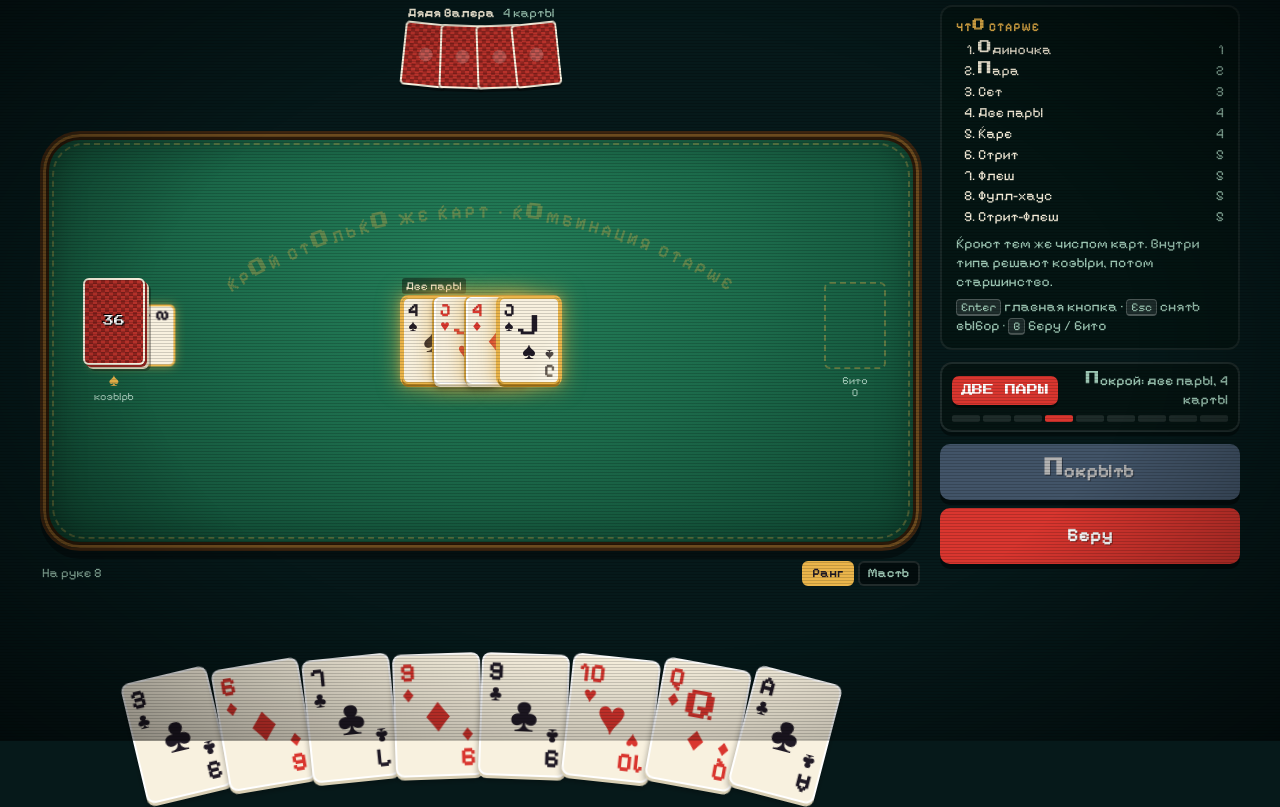
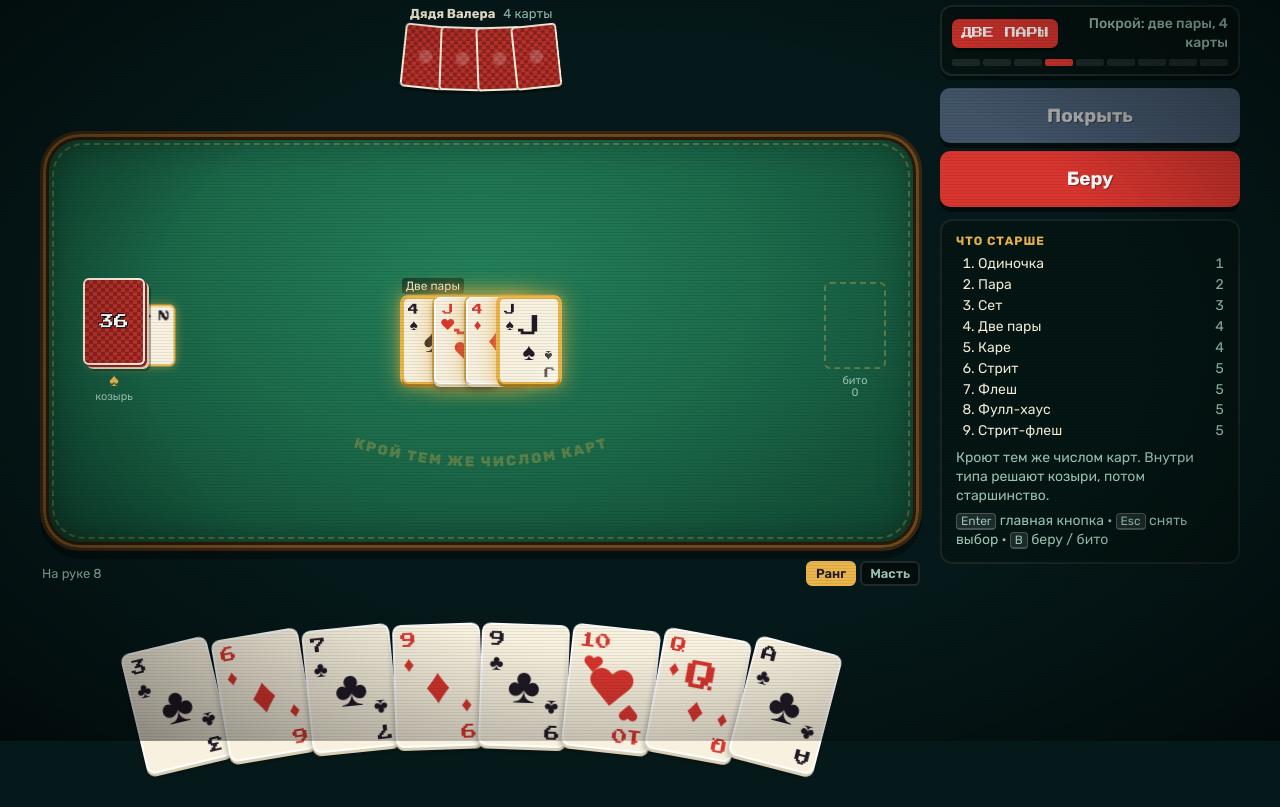
Before and after one commit to alic1035wizz/durocker, a plain HTML site: page index.html in a window 1280 px wide. Shown: the part 59-866 px from the top of the page. After the commit the page ends 843 px from the top, so only its background shows below. Drawn offline with Linux system fonts and the light colour scheme.

Commit message:
Дизайн: читаемый шрифт с кириллицей, веер руки не наезжает на кнопки, крупнее карты на столе, порядок панели на ПК
Co-Authored-By: Claude Opus 5.5 <noreply@anthropic.com>
Claude-Session: https://claude.ai/code/session_019MCKY48Dh5HHywow9PZGq9

```diff
--- a/css/style.css
+++ b/css/style.css
@@ -3,8 +3,8 @@
   --bg:#06191a; --felt:#1c6b4b; --felt-deep:#0f4430; --gold:#eab54b; --paper:#f8f1df; --paper-edge:#d9cfb4;
   --ink:#201a26; --red:#d9362f; --blue:#2c7fe0; --orange:#f39b2b; --grey:#5b6d68; --text:#f3ecd8; --muted:#9cc6b3;
   --back1:#b8322b; --back2:#8e231e; --sheet:#0d2a25;
-  --f-pix:"Pixelify Sans","Press Start 2P",ui-monospace,monospace;
-  --f-hard:"Press Start 2P","Pixelify Sans",ui-monospace,monospace;
+  --f-pix:"Rubik",system-ui,-apple-system,"Segoe UI",sans-serif;
+  --f-hard:"Press Start 2P",ui-monospace,monospace;
   color-scheme:dark;
 }
 *{box-sizing:border-box;-webkit-tap-highlight-color:transparent}
@@ -13,7 +13,7 @@ body{font-family:var(--f-pix);font-size:16px;overflow-x:hidden;
   padding-left:max(12px,env(safe-area-inset-left,0px));padding-right:max(12px,env(safe-area-inset-right,0px));padding-block:8px}
 #bg{position:fixed;inset:0;width:100%;height:100%;z-index:-2;image-rendering:pixelated}
 body::after{content:"";position:fixed;inset:0;pointer-events:none;z-index:50;
-  background:repeating-linear-gradient(to bottom,rgba(0,0,0,.16) 0 1px,transparent 1px 3px),radial-gradient(ellipse at center,transparent 55%,rgba(0,0,0,.55) 100%)}
+  background:repeating-linear-gradient(to bottom,rgba(0,0,0,.07) 0 1px,transparent 1px 3px),radial-gradient(ellipse at center,transparent 55%,rgba(0,0,0,.55) 100%)}
 button{font:inherit;color:inherit;cursor:pointer}
 input{font:inherit}
 :focus-visible{outline:2px solid var(--gold);outline-offset:2px}
@@ -42,20 +42,20 @@ input{font:inherit}
 .bubble::after{content:"";position:absolute;left:-7px;top:12px;border:7px solid transparent;border-right-color:var(--paper);border-left:0}
 .bubble.on{opacity:1;transform:scale(1)}
 
-.felt{--w:40px;position:relative;flex:1;min-height:250px;border-radius:26px;
+.felt{--w:48px;position:relative;flex:1;min-height:250px;border-radius:26px;
   background:radial-gradient(ellipse at 50% 35%,#24805a 0%,var(--felt) 45%,var(--felt-deep) 100%);
   border:3px solid #3b2410;box-shadow:inset 0 0 0 3px #6b4a1e,inset 0 0 0 6px #2a1909,inset 0 0 40px rgba(0,0,0,.45),0 8px 0 rgba(0,0,0,.35);
-  display:grid;grid-template-columns:64px 1fr 56px;gap:6px;padding:14px 10px;overflow:hidden}
+  display:grid;grid-template-columns:70px 1fr 60px;gap:6px;padding:14px 10px;overflow:hidden}
 .felt::before{content:"";position:absolute;inset:9px;border:2px dashed rgba(234,181,75,.28);border-radius:20px;pointer-events:none}
-.print{position:absolute;left:50%;top:6px;transform:translateX(-50%);width:110%;max-width:620px;pointer-events:none;opacity:.32}
-.print text{font-family:var(--f-pix);font-weight:700;font-size:13px;letter-spacing:2px;fill:var(--gold)}
+.print{position:absolute;left:50%;bottom:10px;transform:translateX(-50%);width:88%;max-width:520px;pointer-events:none;opacity:.3}
+.print text{font-family:var(--f-pix);font-weight:800;font-size:13px;letter-spacing:1.5px;fill:var(--gold)}
 .deckcol,.gravecol{display:flex;flex-direction:column;align-items:center;justify-content:center;gap:6px;position:relative;z-index:2}
 .deck{position:relative;width:var(--w);height:calc(var(--w)*1.4)}
 .deck .stack{position:absolute;inset:0;border-radius:6px;border:2px solid var(--paper);
   background:repeating-conic-gradient(var(--back1) 0 25%,var(--back2) 0 50%) 0 0/8px 8px;
   box-shadow:2px 2px 0 var(--back2),4px 4px 0 var(--paper-edge),6px 6px 0 rgba(0,0,0,.3)}
 .deck .trumpcard{position:absolute;left:12px;top:10px;transform:rotate(90deg);z-index:-1}
-.deck .cnt{position:absolute;inset:0;display:grid;place-items:center;font-family:var(--f-hard);font-size:11px;color:#fff;text-shadow:1px 1px 0 #000,-1px -1px 0 #000}
+.deck .cnt{position:absolute;inset:0;display:grid;place-items:center;font-family:var(--f-hard);font-size:calc(var(--w)*.24);color:#fff;text-shadow:1px 1px 0 #000,-1px -1px 0 #000}
 .lbl{font-size:11px;color:var(--muted);text-align:center;line-height:1.1}
 .lbl b{color:var(--gold);font-size:18px;display:block}
 .grave{position:relative;width:var(--w);height:calc(var(--w)*1.4)}
@@ -97,8 +97,8 @@ input{font:inherit}
 .sortbtns{display:flex;gap:4px}
 .sortbtns button{background:rgba(0,0,0,.45);border:2px solid rgba(255,255,255,.12);border-radius:6px;padding:2px 8px;font-size:13px;font-weight:600;color:var(--muted)}
 .sortbtns button.on{color:var(--ink);background:var(--gold);border-color:var(--gold)}
-.hand{--w:58px;position:relative;height:122px;width:100%}
-.slot{position:absolute;bottom:4px;transform-origin:50% 120%;transition:transform .18s cubic-bezier(.3,1.5,.5,1);perspective:700px}
+.hand{--w:60px;position:relative;height:134px;width:100%;margin-bottom:4px}
+.slot{position:absolute;bottom:14px;transform-origin:50% 120%;transition:transform .18s cubic-bezier(.3,1.5,.5,1);perspective:700px}
 .hand .slot{cursor:pointer}
 .botHand .slot{top:0;bottom:auto;transform-origin:50% -60%}
 
@@ -109,9 +109,9 @@ input{font:inherit}
 .front.red{color:var(--red)}
 .back{transform:rotateY(180deg);border:2px solid var(--paper);box-shadow:0 3px 0 rgba(0,0,0,.4);
   background:radial-gradient(circle at 50% 50%,rgba(255,255,255,.18) 0 18%,transparent 19%),repeating-conic-gradient(var(--back1) 0 25%,var(--back2) 0 50%) 0 0/8px 8px}
-.ix{position:absolute;display:flex;flex-direction:column;align-items:center;line-height:.9;font-weight:700;font-family:var(--f-pix)}
-.ix i{font-style:normal;font-size:.85em}
-.tl{left:6%;top:4%}.br{right:6%;bottom:4%;transform:rotate(180deg)}
+.ix{position:absolute;display:flex;flex-direction:column;align-items:center;gap:.25em;line-height:1;font-family:var(--f-hard);font-size:.6em}
+.ix i{font-style:normal;font-size:1.35em;font-family:var(--f-pix)}
+.tl{left:7%;top:6%}.br{right:7%;bottom:6%;transform:rotate(180deg)}
 .pip{position:absolute;inset:0;display:grid;place-items:center;font-size:1.9em;line-height:1}
 .pip .fc{font-family:var(--f-hard);font-size:.62em;display:flex;flex-direction:column;align-items:center;gap:2px}
 .pip .fc small{font-family:var(--f-pix);font-size:1.1em}
@@ -157,7 +157,7 @@ input{font:inherit}
 .over h2{font-family:var(--f-hard);font-size:21px;margin:0;color:var(--gold);text-shadow:3px 3px 0 #000;font-weight:400;line-height:1.35}
 .over p{margin:0;font-size:16px}
 .over .btn{flex:none;padding:13px 26px}
-@media (max-width:380px){.hand{--w:52px;height:112px}.felt{grid-template-columns:54px 1fr 48px;--w:36px}.banner .big{font-size:16px}.logo{font-size:12px}}
+@media (max-width:380px){.hand{--w:54px;height:122px}.felt{grid-template-columns:60px 1fr 52px;--w:42px}.banner .big{font-size:16px}.logo{font-size:12px}}
 @media (prefers-reduced-motion:reduce){.hand .slot .card .front,.card.trump .front::after,.battle.open .atk .card,.wait{animation:none}}
 
 /* ---------- standalone page reset ---------- */
@@ -194,7 +194,7 @@ kbd{font-family:var(--f-pix);font-size:12px;background:rgba(255,255,255,.1);bord
   .deck .trumpcard{left:18px;top:14px}
   .actions{flex-direction:column}
   .btn{font-size:19px;padding:15px 10px}
-  .siderules{display:block;background:rgba(5,20,18,.7);border:2px solid rgba(255,255,255,.08);border-radius:12px;padding:12px 14px;font-size:14px}
+  .siderules{order:9;display:block;background:rgba(5,20,18,.7);border:2px solid rgba(255,255,255,.08);border-radius:12px;padding:12px 14px;font-size:14px}
   .siderules h3{margin:0 0 6px;font-size:12px;letter-spacing:.08em;text-transform:uppercase;color:var(--gold)}
   .siderules ol{margin:0 0 8px;padding-left:22px;display:flex;flex-direction:column;gap:2px}
   .siderules li span{float:right;color:var(--muted);font-variant-numeric:tabular-nums}
--- a/index.html
+++ b/index.html
@@ -11,7 +11,7 @@
 <link rel="apple-touch-icon" href="assets/icon.svg">
 <link rel="preconnect" href="https://fonts.googleapis.com">
 <link rel="preconnect" href="https://fonts.gstatic.com" crossorigin>
-<link rel="stylesheet" href="https://fonts.googleapis.com/css2?family=Pixelify+Sans:wght@400;500;600;700&family=Press+Start+2P&display=swap">
+<link rel="stylesheet" href="https://fonts.googleapis.com/css2?family=Rubik:wght@400;500;600;700;800&family=Press+Start+2P&display=swap">
 <link rel="stylesheet" href="css/style.css">
 </head>
 <body>
@@ -33,8 +33,8 @@
     </section>
 
     <section class="felt" id="felt">
-      <svg class="print" viewBox="0 0 400 120" aria-hidden="true"><path id="arc" d="M20,110 Q200,-10 380,110" fill="none"/>
-        <text><textPath href="#arc" startOffset="50%" text-anchor="middle">КРОЙ СТОЛЬКО ЖЕ КАРТ · КОМБИНАЦИЯ СТАРШЕ</textPath></text></svg>
+      <svg class="print" viewBox="0 0 400 120" aria-hidden="true"><path id="arc" d="M30,20 Q200,110 370,20" fill="none"/>
+        <text><textPath href="#arc" startOffset="50%" text-anchor="middle">КРОЙ ТЕМ ЖЕ ЧИСЛОМ КАРТ</textPath></text></svg>
       <div class="deckcol" id="deckcol"></div>
       <div class="battles" id="battles"></div>
       <div class="gravecol" id="gravecol"></div>
--- a/js/ui.js
+++ b/js/ui.js
@@ -148,10 +148,10 @@ function fan(el, opts) {
   const s = [...el.children], n = s.length;
   if (!n) return;
   const W = el.clientWidth, cw = s[0].firstElementChild.offsetWidth;
-  const step = n > 1 ? Math.min(cw * opts.spread, (W - cw) / (n - 1)) : 0;
+  const pad = cw * 0.28, step = n > 1 ? Math.min(cw * opts.spread, (W - cw - pad * 2) / (n - 1)) : 0;
   const x0 = (W - (step * (n - 1) + cw)) / 2, k = Math.min(1, 9 / n);
   s.forEach((sl, i) => {
-    const off = i - (n - 1) / 2, rot = off * opts.ang * k * opts.dir, y = off * off * opts.arc * k * opts.dir;
+    const mx = (n - 1) / 2, off = i - mx, rot = off * opts.ang * k * opts.dir, y = (off * off - mx * mx) * opts.arc * k * opts.dir;
     const lift = sl.classList.contains('sel') ? -24 : 0;
     sl.style.left = (x0 + i * step) + 'px'; sl.style.zIndex = i;
     sl.style.transform = `translateY(${y + lift}px) rotate(${rot}deg)`;
```
